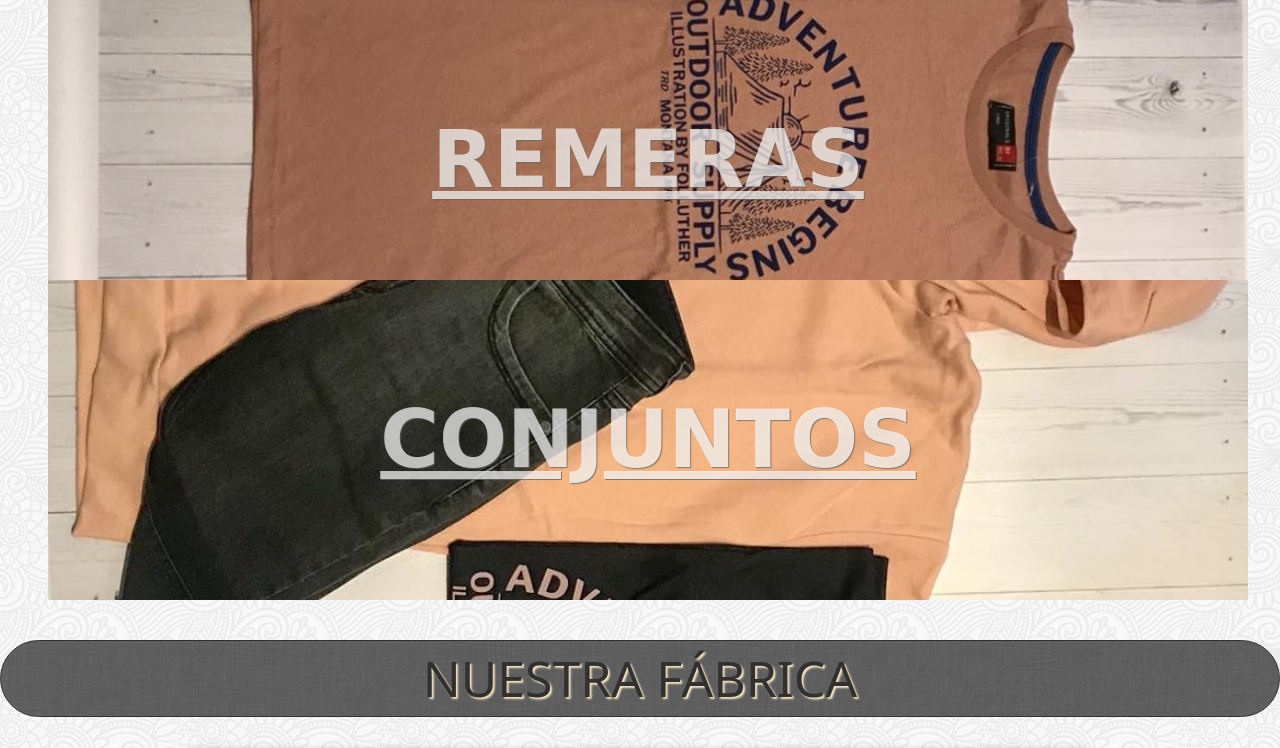
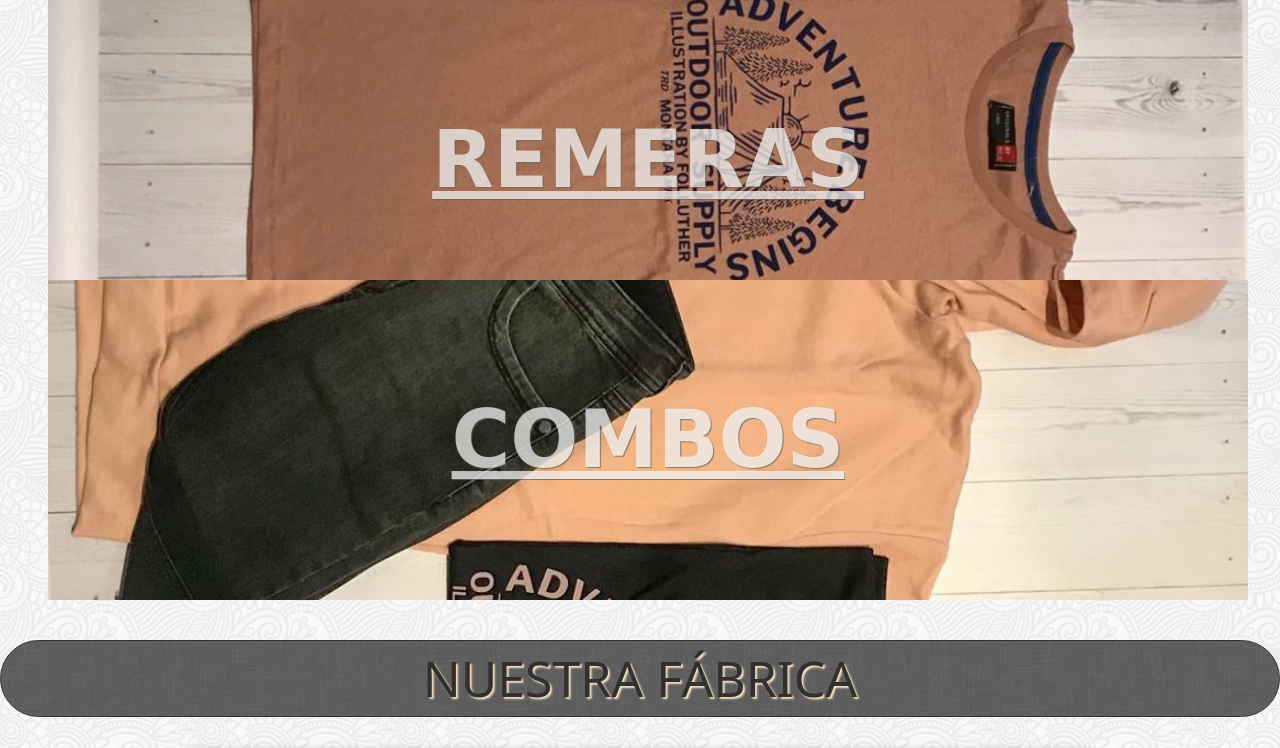
Before and after one commit to Federicogamito/CODER2, a website: page index.html in a window 1280 px wide. Shown: the part 1380-2128 px from the top of the page. Drawn offline with nearby package versions, Linux system fonts and the light colour scheme; a web font is replaced by a local one.

Commit message:
cambios combos

```diff
--- a/index.html
+++ b/index.html
@@ -54,7 +54,7 @@
         <li class="menu-del-index__buzos"><a href="pages/buzos.html" id="buzos">BUZOS</a></li>
         <li class="menu-del-index__sweaters"><a href="pages/sweaters.html" id="sweater">SWEATERS</a></li>
         <li class="menu-del-index__remeras"><a href="pages/remeras.html" id="remera">REMERAS</a></li>
-        <li class="menu-del-index__conjuntos"><a href="pages/conjuntos.html" id="conjunto">CONJUNTOS</a></li>
+        <li class="menu-del-index__conjuntos"><a href="pages/conjuntos.html" id="conjunto">COMBOS</a></li>
       </ul>
     </nav>
     <div class="fondo">Nuestra Fábrica</div>
--- a/sass/estilos.scss
+++ b/sass/estilos.scss
@@ -110,7 +110,6 @@ body {
     margin-top: 0;
     opacity: 0.76;
     text-align: center;
-    align-items: center;
     text-shadow: 1px 1px 1px #666;
     text-transform: uppercase;
 }
```
Also changed, not shown: sass/estilos.css, 1 other file.
